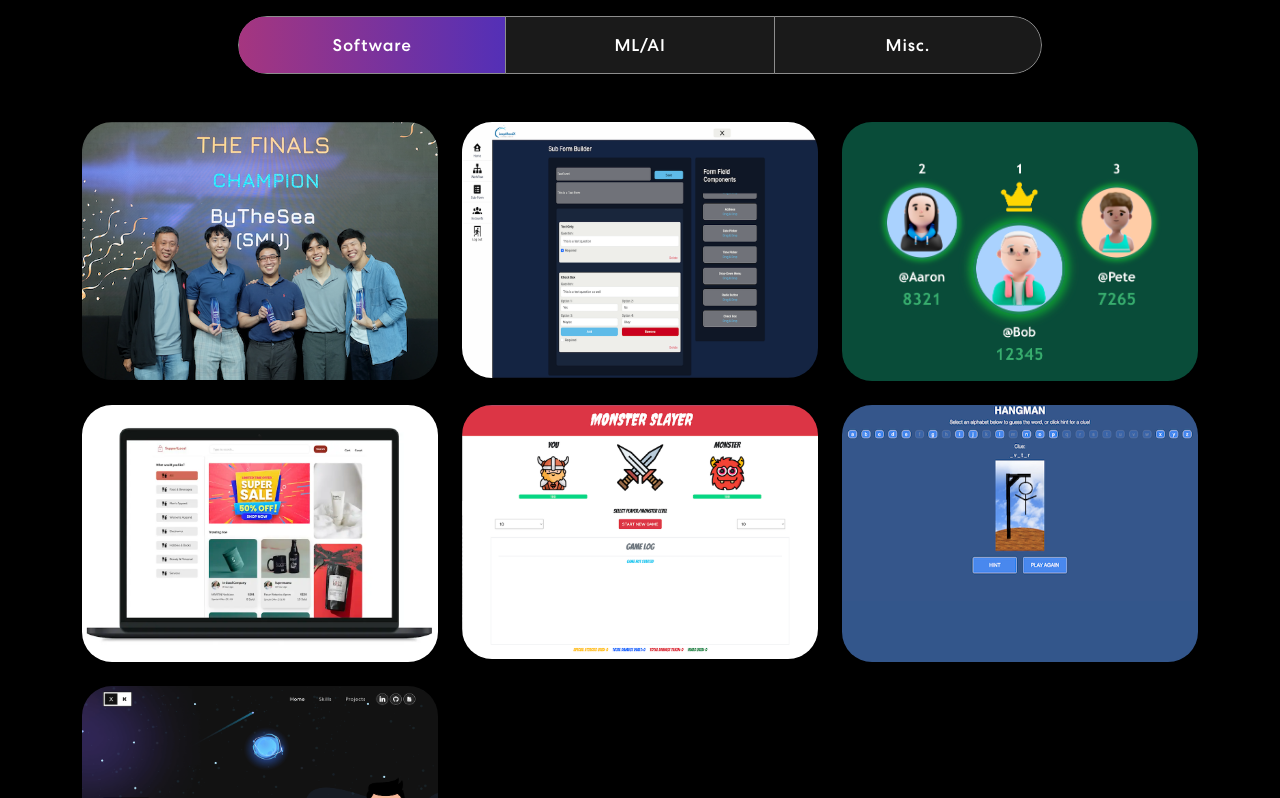
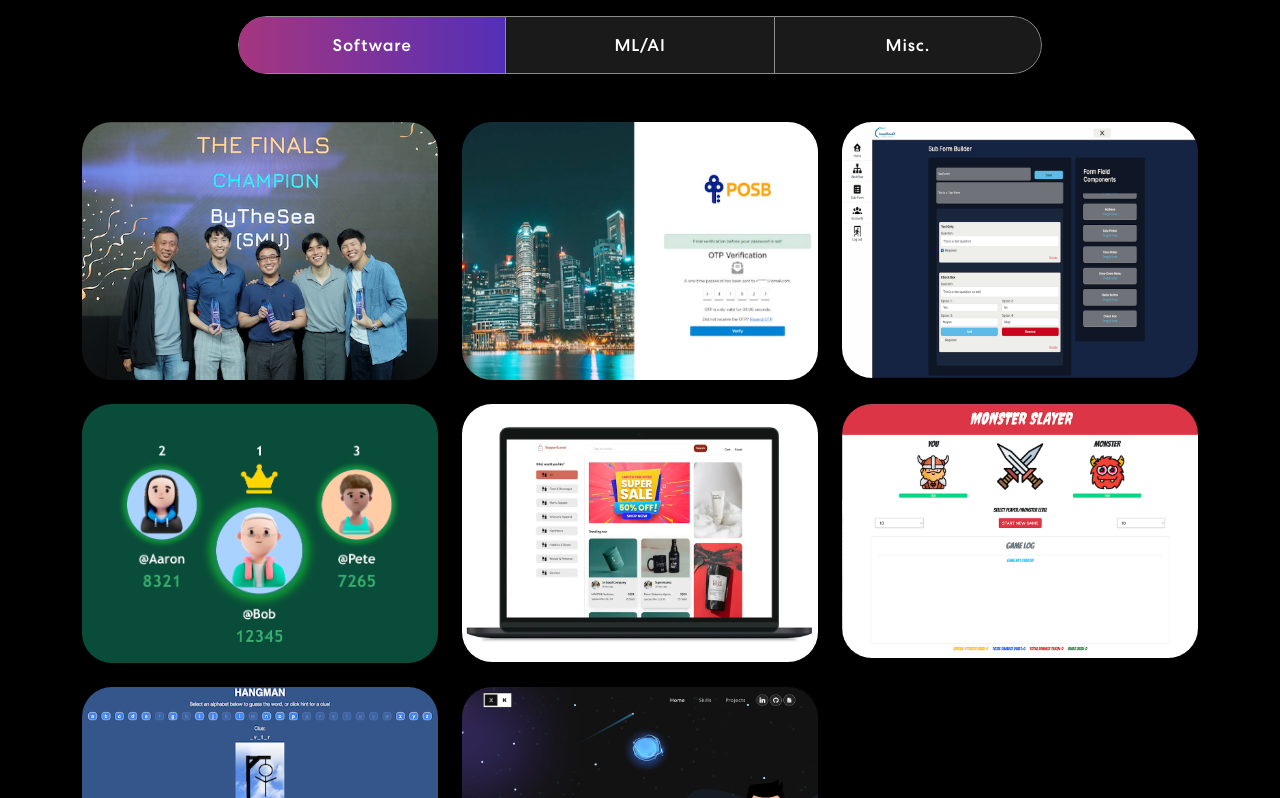
Before and after one commit to xavierkoo/xavierkoo.github.io, a React (Create React App) app: page / in a window 1280 px wide. Shown: the part 2902-3700 px from the top of the page. Built offline with nearby package versions, Linux system fonts and the light colour scheme; what react-cursor-custom would draw is missing.

Commit message:
feat: update resume and project

```diff
--- a/src/components/Projects.js
+++ b/src/components/Projects.js
@@ -14,6 +14,7 @@ import greenventure from "../assets/img/greenventure.png";
 import leapaheadx from "../assets/img/leapaheadx.png";
 import psa from "../assets/img/psa.png";
 import aws from "../assets/img/aws.png";
+import auth from "../assets/img/auth.png";
 import 'animate.css';
 import TrackVisibility from 'react-on-screen';
 
@@ -26,6 +27,12 @@ export const Projects = () => {
             imgUrl: psa,
             projUrl: 'https://github.com/xavierkoo/psa-codesprint-2023',
             depUrl: 'https://www.linkedin.com/feed/update/urn:li:activity:7122807331519696900?lipi=urn%3Ali%3Apage%3Ad_flagship3_profile_view_base%3BxXggErcFRK2%2F%2BZRXFfuxcg%3D%3D',
+        },
+        {
+            title: "Authentication System - Ascenda Loyalty",
+            description: "Engineered a highly scalable and secure authentication system for the client company with AWS (Cognito, S3, Lambda, CloudFront,Route 53, WAF, API Gateway), and React TypeScript.",
+            imgUrl: auth,
+            projUrl: 'https://github.com/xavierkoo/authentication-system',
         },
         {
             title: "Form Management System - Quantum Leap Inc.",
```
Also changed, not shown: src/assets/img/auth.png (added), 1 other file (tests, documents, lock files or other folders).
